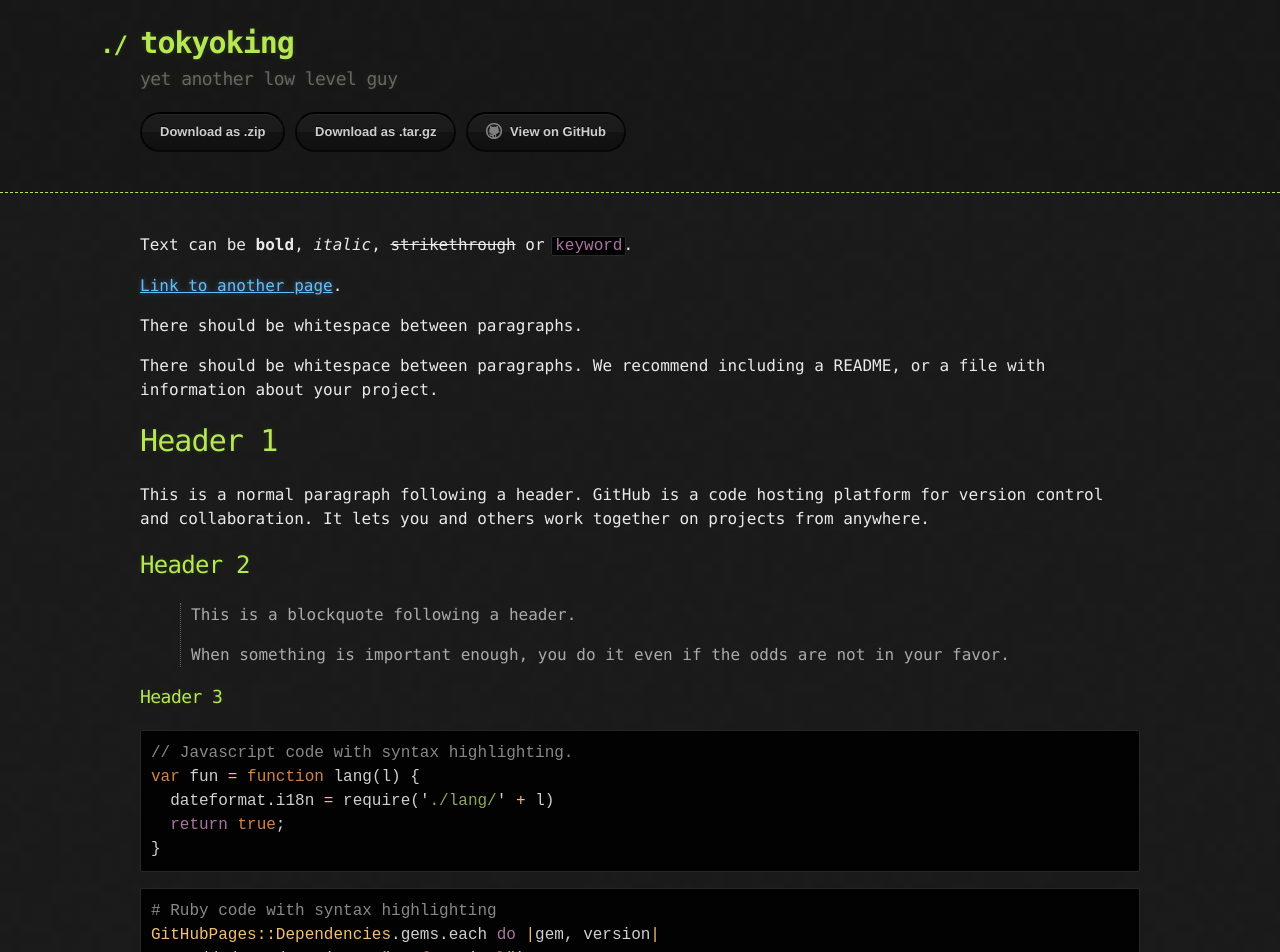
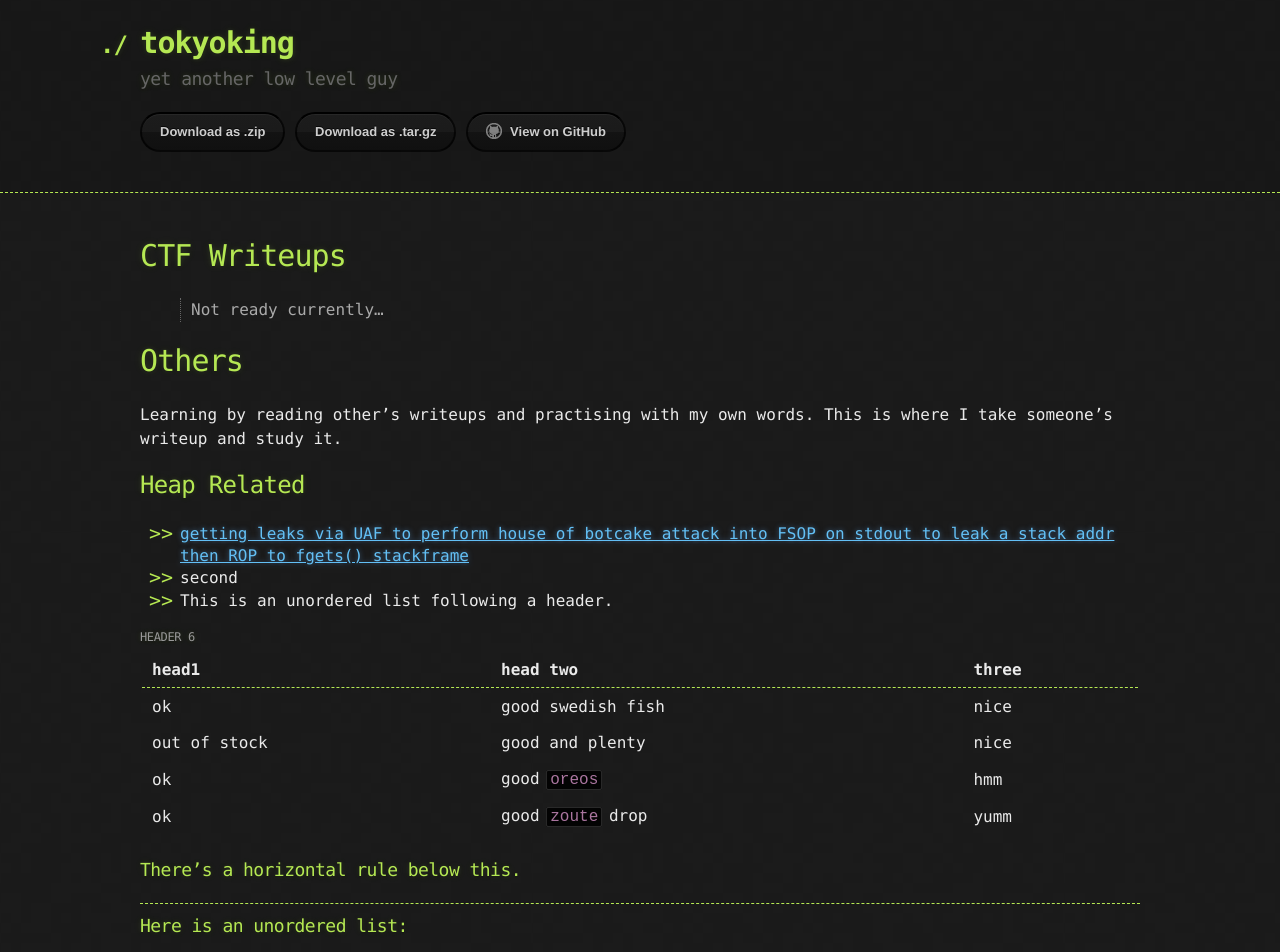
Before and after one commit to 4rsp/4rsp.github.io, a Jekyll site: the page built from index.md, in a window 1280 px wide and 1400 px high. Shown: the top 952 px of the window. Built offline with Jekyll 4.4.1, drawn with Linux system fonts in a browser that asks for light colours; our own code applies the rules of GitHub Pages for plain Markdown files; some of the changed text lies outside the part shown.

Commit message:
Update index.md

````diff
--- a/index.md
+++ b/index.md
@@ -2,52 +2,22 @@
 layout: default
 ---
 
-Text can be **bold**, _italic_, ~~strikethrough~~ or `keyword`.
+# CTF Writeups
 
-[Link to another page](./another-page.html).
+> Not ready currently...
 
-There should be whitespace between paragraphs.
 
-There should be whitespace between paragraphs. We recommend including a README, or a file with information about your project.
+# Others
 
-# Header 1
+Learning by reading other's writeups and practising with my own words. This is where I take someone's writeup and study it.
 
-This is a normal paragraph following a header. GitHub is a code hosting platform for version control and collaboration. It lets you and others work together on projects from anywhere.
 
-## Header 2
+## Heap Related
 
-> This is a blockquote following a header.
->
-> When something is important enough, you do it even if the odds are not in your favor.
-
-### Header 3
-
-```js
-// Javascript code with syntax highlighting.
-var fun = function lang(l) {
-  dateformat.i18n = require('./lang/' + l)
-  return true;
-}
-```
-
-```ruby
-# Ruby code with syntax highlighting
-GitHubPages::Dependencies.gems.each do |gem, version|
-  s.add_dependency(gem, "= #{version}")
-end
-```
-
-#### Header 4
-
-*   This is an unordered list following a header.
-*   This is an unordered list following a header.
+*  [getting leaks via UAF to perform house of botcake attack into FSOP on stdout to leak a stack addr then ROP to fgets() stackframe](../../../../../tokyoking/ctf/tree/main/heap/otherbins/ImaginaryCTF23/mailman/README.md)
+*   second
 *   This is an unordered list following a header.
 
-##### Header 5
-
-1.  This is an ordered list following a header.
-2.  This is an ordered list following a header.
-3.  This is an ordered list following a header.
 
 ###### Header 6
 
@@ -76,21 +46,6 @@ end
 1.  Item three
 1.  Item four
 
-### And a nested list:
-
-- level 1 item
-  - level 2 item
-  - level 2 item
-    - level 3 item
-    - level 3 item
-- level 1 item
-  - level 2 item
-  - level 2 item
-  - level 2 item
-- level 1 item
-  - level 2 item
-  - level 2 item
-- level 1 item
 
 ### Small image
 
````
